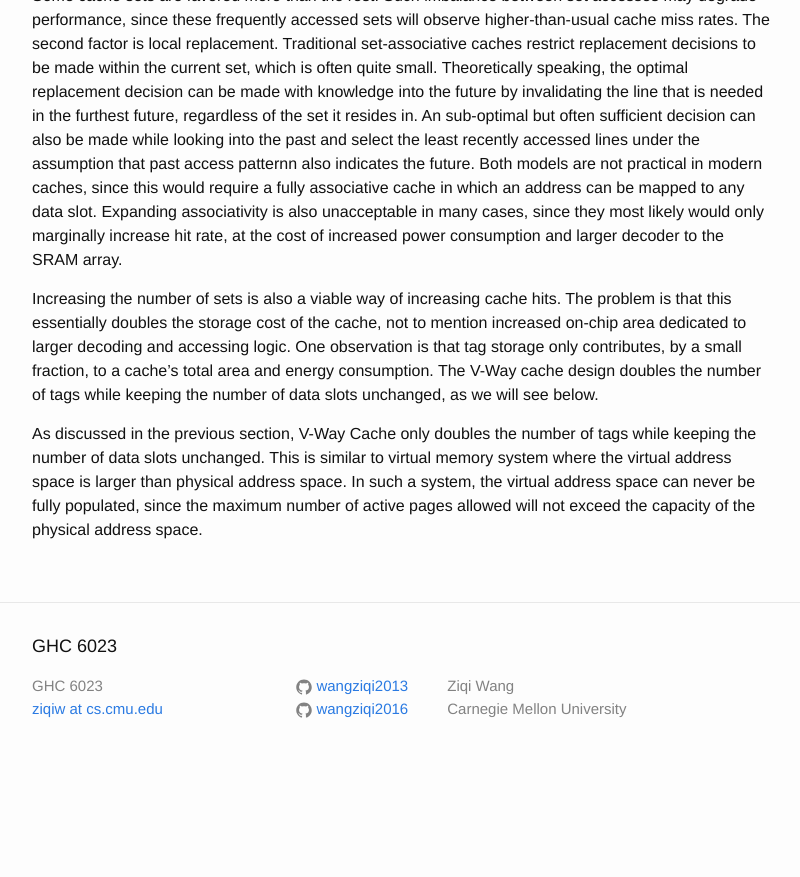
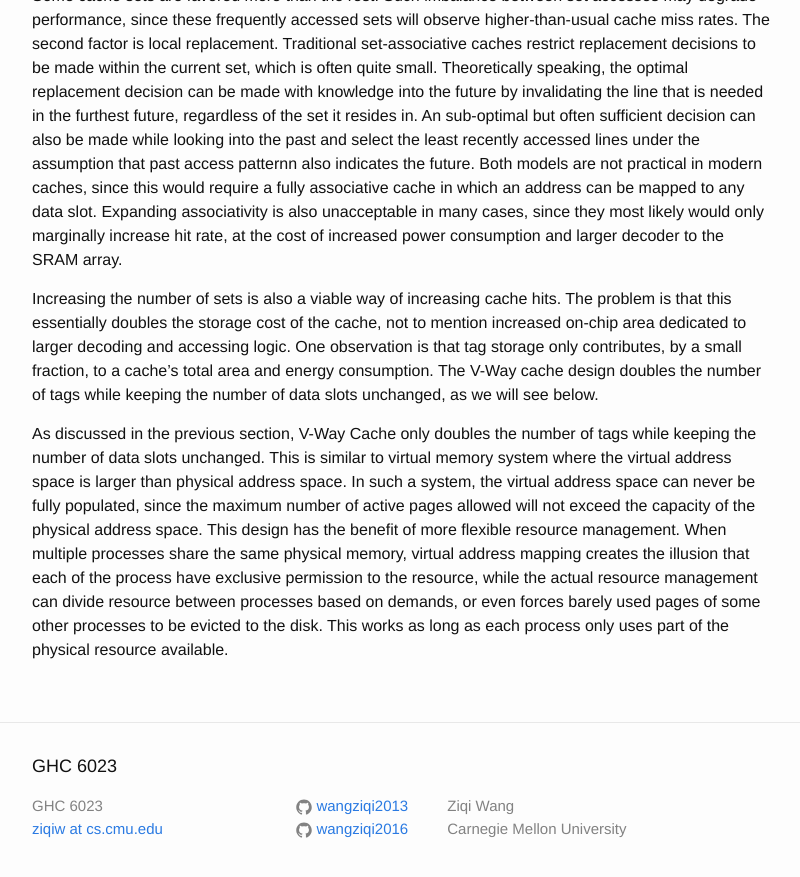
Before and after one commit to wangziqi2013/wangziqi2013.github.io, a Jekyll site: the page built from _posts/2020-05-27-vway-cache.markdown, in a window 1280 px wide and 900 px high, scrolled down 580 px. Shown: the top 877 px of the window, without its empty margins (238-1038 px from the left). Built offline with Jekyll 4.4.1, drawn with Linux system fonts in a browser that asks for light colours; before the commit the page ends 1360 px from its top, so only the background shows below that.

Commit message:
Better explanation

```diff
--- a/_posts/2020-05-27-vway-cache.markdown
+++ b/_posts/2020-05-27-vway-cache.markdown
@@ -35,4 +35,8 @@ as we will see below.
 As discussed in the previous section, V-Way Cache only doubles the number of tags while keeping the number of data slots
 unchanged. This is similar to virtual memory system where the virtual address space is larger than physical address space.
 In such a system, the virtual address space can never be fully populated, since the maximum number of active pages allowed
-will not exceed the capacity of the physical address space.
+will not exceed the capacity of the physical address space. This design has the benefit of more flexible resource management.
+When multiple processes share the same physical memory, virtual address mapping creates the illusion that each of the process
+have exclusive permission to the resource, while the actual resource management can divide resource between processes
+based on demands, or even forces barely used pages of some other processes to be evicted to the disk.
+This works as long as each process only uses part of the physical resource available.
```
